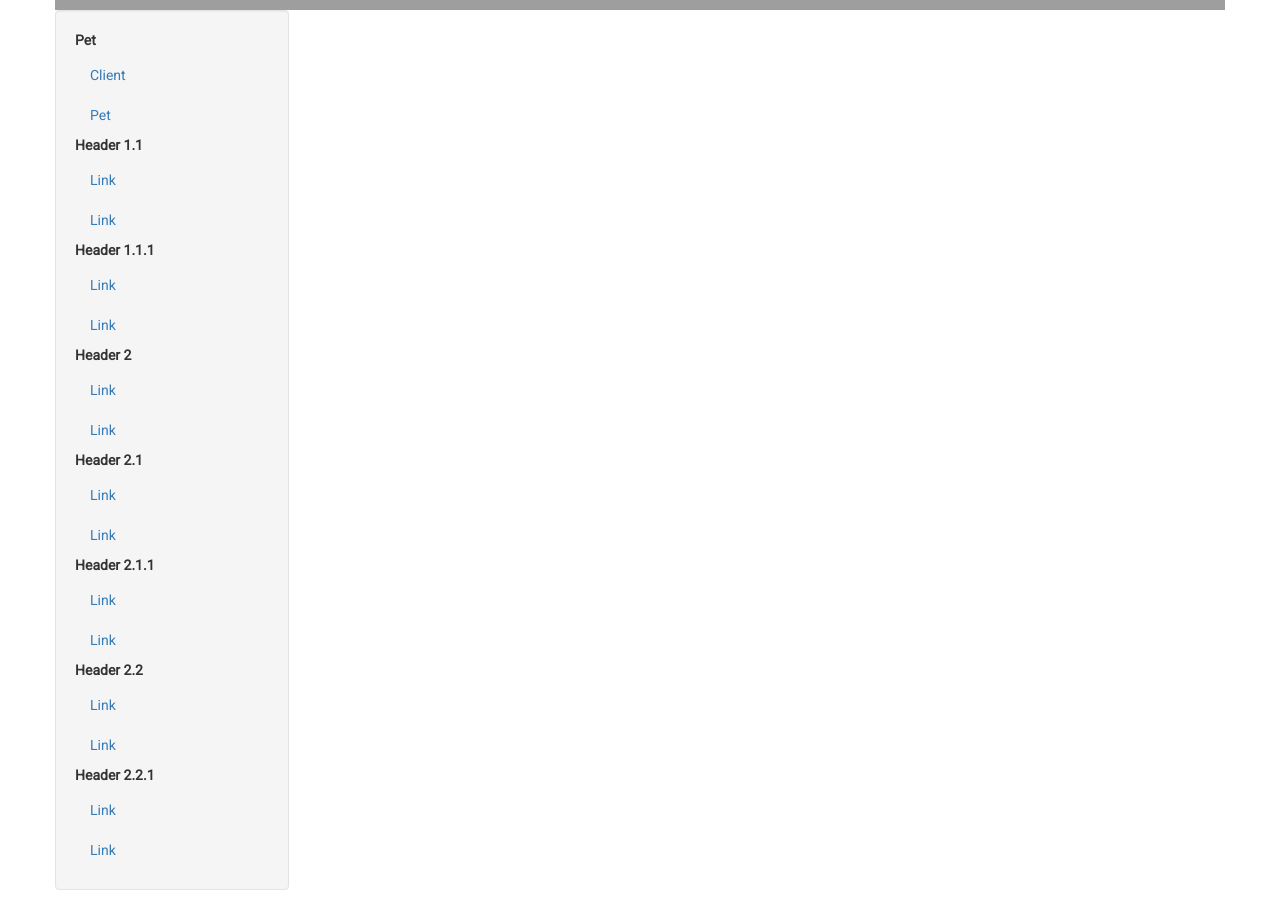
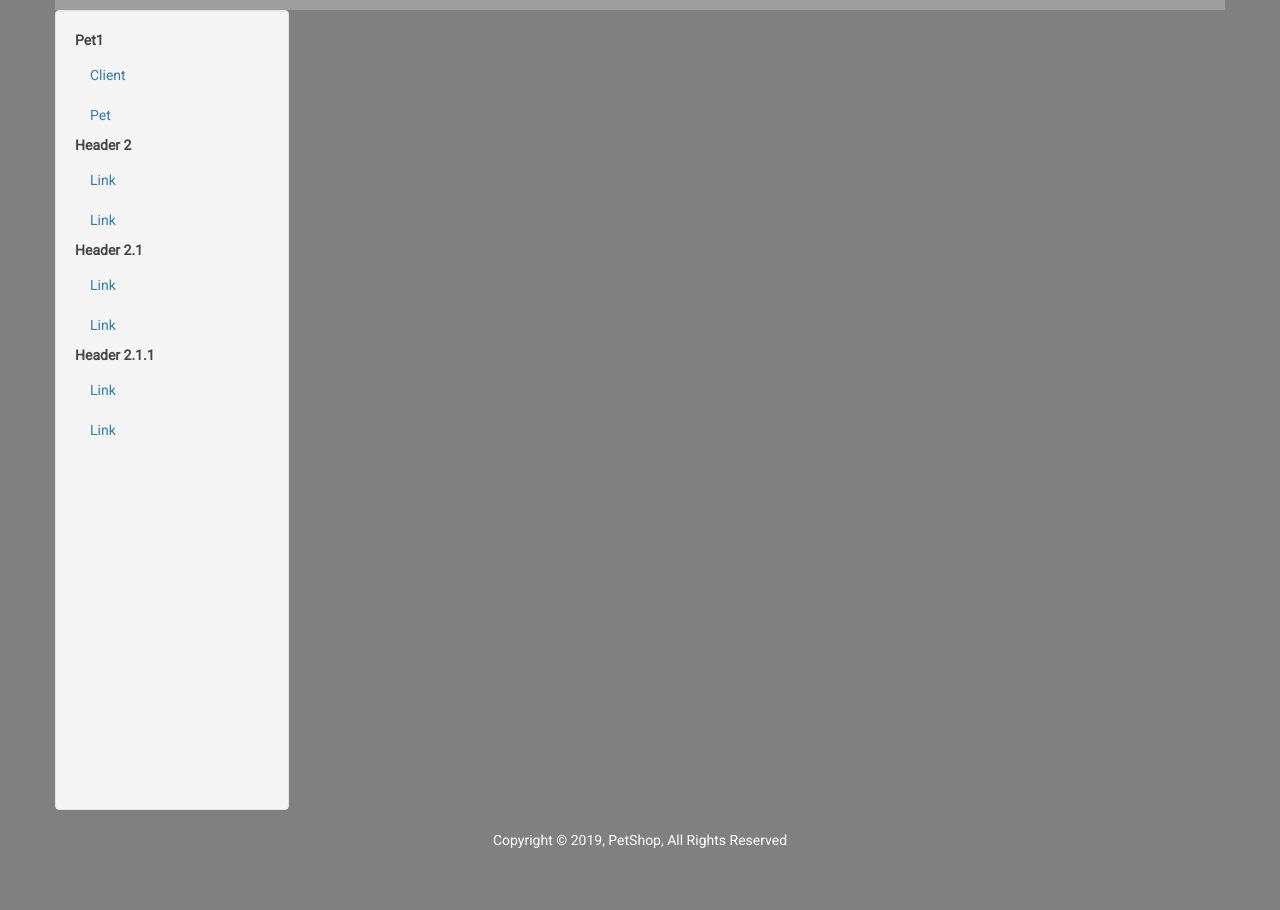
Before and after one commit to caueda/petshop, an Angular app: page / in a window 1280 px wide. Shown: the part 120-1030 px from the top of the page. After the commit the page ends 980 px from the top, so only its background shows below. Built offline with nearby package versions, Linux system fonts and the light colour scheme; grey boxes are pictures that could not be loaded.

Commit message:
Footer added

```diff
--- a/src/app/app.component.html
+++ b/src/app/app.component.html
@@ -2,31 +2,18 @@
 
   <div id="top" class="row">
       <h1 class="logo">
-          <span class="bg-orange"><i class="fa fa-cog fa-spin"></i> Pet</span>shop
+          <span class="bg-orange"><i class="fa fa-cog fa-spin"></i> Pet</span>Shop
         </h1>
   </div>
 
     <div class="row">
-      <div id="menu">
-        <div class="well">
+        <div id="menu" class="well">
             <div style="overflow-y: auto; overflow-x: hidden; height: 100%;">
                 <ul class="nav nav-list">
-                    <li><label class="tree-toggler nav-header">Pet</label>
+                    <li><label class="tree-toggler nav-header">Pet1</label>
                         <ul class="nav nav-list tree">
                             <li><a routerLink="/client">Client</a></li>
                             <li><a [routerLink]="['/pet']">Pet</a></li>
-                            <li><label class="tree-toggler nav-header">Header 1.1</label>
-                                <ul class="nav nav-list tree">
-                                    <li><a href="#">Link</a></li>
-                                    <li><a href="#">Link</a></li>
-                                    <li><label class="tree-toggler nav-header">Header 1.1.1</label>
-                                        <ul class="nav nav-list tree">
-                                            <li><a href="#">Link</a></li>
-                                            <li><a href="#">Link</a></li>
-                                        </ul>
-                                    </li>
-                                </ul>
-                            </li>
                         </ul>
                     </li>
                     <li class="divider"></li>
@@ -46,30 +33,20 @@
                                     </li>
                                 </ul>
                             </li>
-                            <li><label class="tree-toggler nav-header">Header 2.2</label>
-                                <ul class="nav nav-list tree">
-                                    <li><a href="#">Link</a></li>
-                                    <li><a href="#">Link</a></li>
-                                    <li><label class="tree-toggler nav-header">Header 2.2.1</label>
-                                        <ul class="nav nav-list tree">
-                                            <li><a href="#">Link</a></li>
-                                            <li><a href="#">Link</a></li>
-                                        </ul>
-                                    </li>
-                                </ul>
-                            </li>
                         </ul>
                     </li>
                 </ul>
             </div>
         </div>
-      </div>
 
       <div id="content">
-
           <router-outlet></router-outlet>
-
       </div>
+    </div>
+    <div class="row">
+      <footer id="main-footer">
+        <p>Copyright &#169; 2019, PetShop, All Rights Reserved</p>
+      </footer>
     </div>
   </div>
 
--- a/src/styles.css
+++ b/src/styles.css
@@ -1,5 +1,11 @@
 @import "~bootstrap/dist/css/bootstrap.min.css";
 @import url('https://fonts.googleapis.com/css?family=Roboto&display=swap');
+
+
+body {
+  background: grey;
+  color: #444;
+}
 
 #top {
   background: url('/assets/images/landscape.jpg') no-repeat center 66%/cover;
@@ -10,6 +16,7 @@
 #menu {
   display: inline-block;
   width: 20%;
+  height: 800px;
 }
 
 #content {
@@ -31,3 +38,8 @@ body {
 .bg-orange {
   color: orange;
 }
+
+#main-footer {
+  color: #fff;
+  text-align: center;
+}
```
